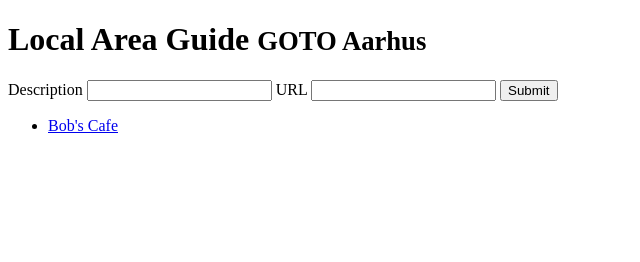
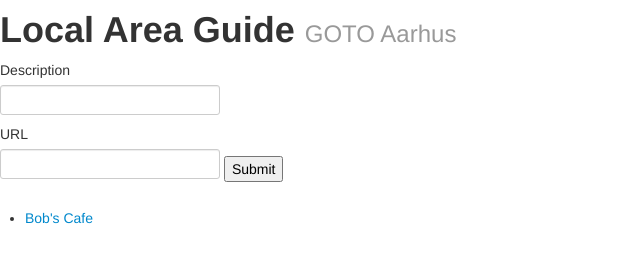
Before and after one commit to tastapod/goto-aarhus-2012, a website: page static/index.html in a window 1280 px wide. Shown: the whole page, without its empty margins (0-640 px from the left). Drawn offline with Linux system fonts and the light colour scheme; no server answers.

Commit message:
[dn] Bootstrap!

```diff
--- a/static/index.html
+++ b/static/index.html
@@ -2,6 +2,7 @@
 <html>
 <head>
 <title>GOTO Aarhus venue guide</title>
+<link rel="stylesheet" href="/bootstrap/bootstrap.css" />
 <script src="/jquery/jquery-1.8.2.js"></script>
 <script src="/summary.js"></script>
 <script>
```
